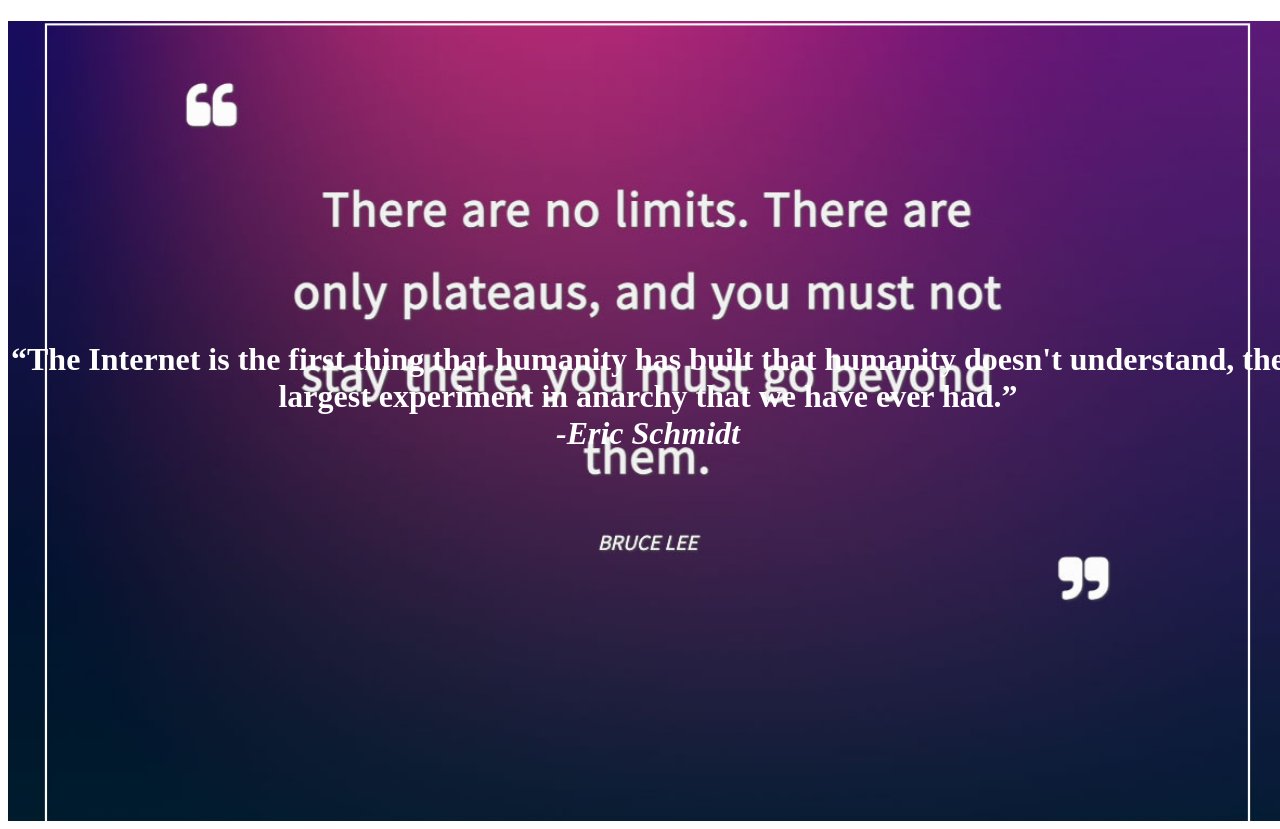
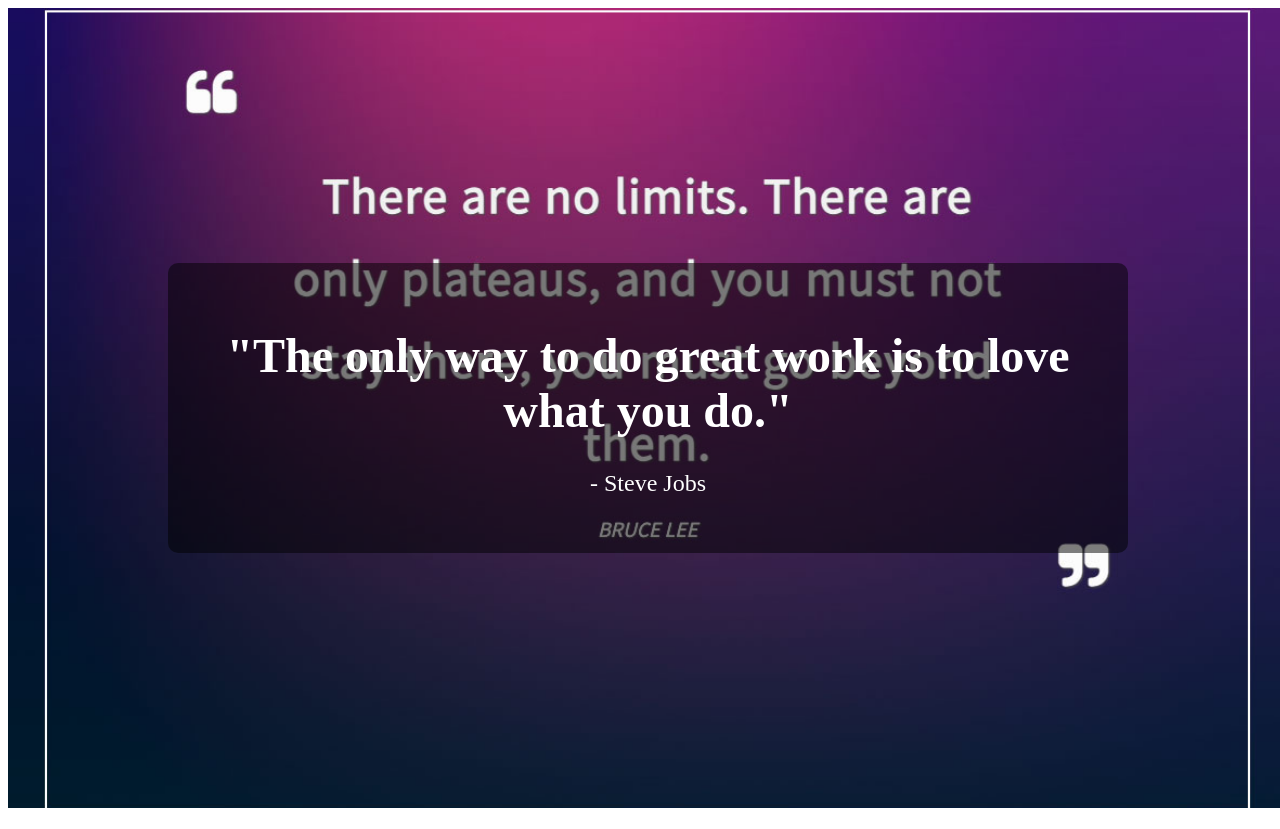
Before and after one commit to chelsiecpleasant/the-quote-card-express, a website: page public/index.html in a window 1280 px wide. Drawn offline with Linux system fonts and the light colour scheme; no server answers.

Commit message:
Implemented quote card looping and Unsplash API background image fetch

```diff
--- a/package.json
+++ b/package.json
@@ -12,6 +12,10 @@
   "license": "ISC",
   "type": "commonjs",
   "dependencies": {
-    "express": "^5.1.0"
+    "express": "^5.1.0",
+    "node-fetch": "^3.3.2"
+  },
+  "devDependencies": {
+    "nodemon": "^3.1.10"
   }
 }
--- a/public/css/style.css
+++ b/public/css/style.css
@@ -4,4 +4,17 @@
     background-image: url("../img/mockup.jpg");
     background-size: cover;
     background-position: center;
+    display: flex;
+    align-items: center;
+    justify-content: center;
+    text-align: center;
 }
+
+.quote-text {
+    background-color: rgba(0, 0, 0, 0.5);
+    color: #fff;
+    padding: 2rem;
+    border-radius: 10px;
+    max-width: 70%;
+    font-size: 1.5rem;
+}
--- a/public/index.html
+++ b/public/index.html
@@ -2,15 +2,13 @@
 <html lang="en">
 <head>
   <meta charset="UTF-8">
-  <title>Quote Background</title>
+  <title>Quote Card</title>
   <link rel="stylesheet" href="css/style.css">
 </head>
 <body>
   <div class="background-img">
-    <h1 style="color: white; text-align: center; padding-top: 40vh;">
-      “The Internet is the first thing that humanity has built that humanity doesn't understand, the largest experiment in anarchy that we have ever had.”<br>
-      <em>-Eric Schmidt </em>
-    </h1>
+    <div id="quote-box" class="quote-text"></div>
   </div>
+  <script src="js/index.js"></script>
 </body>
 </html>
--- a/public/js/index.js
+++ b/public/js/index.js
@@ -0,0 +1,40 @@
+const quotes = [
+  { text: "There are no limits. There are only plateaus...", author: "Bruce Lee" },
+  { text: "The only way to do great work is to love what you do.", author: "Steve Jobs" },
+  { text: "Success is not final, failure is not fatal...", author: "Winston Churchill" },
+  { text: "Do what you can, with what you have, where you are.", author: "Theodore Roosevelt" }
+];
+
+let current = 0;
+
+function showQuote() {
+  const quoteBox = document.getElementById('quote-box');
+  const quote = quotes[current];
+
+  quoteBox.innerHTML = `
+    <h1>"${quote.text}"</h1>
+    <p>- ${quote.author}</p>
+  `;
+
+  current = (current + 1) % quotes.length;
+}
+
+
+showQuote();
+setInterval(showQuote, 5000);
+
+const client_id = "your_real_key_here";
+
+async function getRandomImage() {
+  try {
+    const response = await fetch('/api/photo');
+    const data = await response.json();
+
+    const imgDiv = document.querySelector('.background-img');
+    imgDiv.style.backgroundImage = `url("${data.url}")`;
+  } catch (error) {
+    console.error("Client fetch error:", error);
+  }
+}
+
+getRandomImage();
```
Also changed, not shown: server.js (+12 -12 lines), 3 other files.
